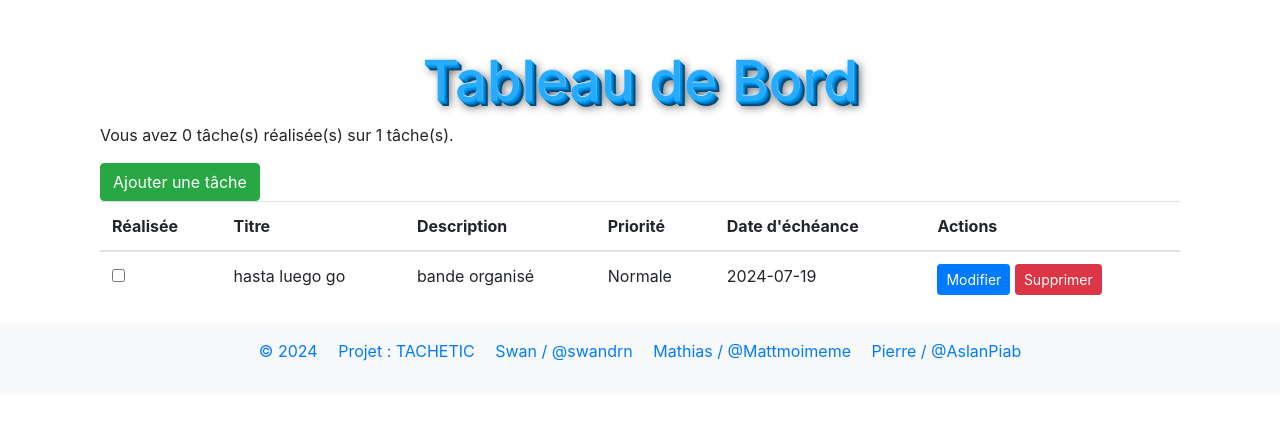
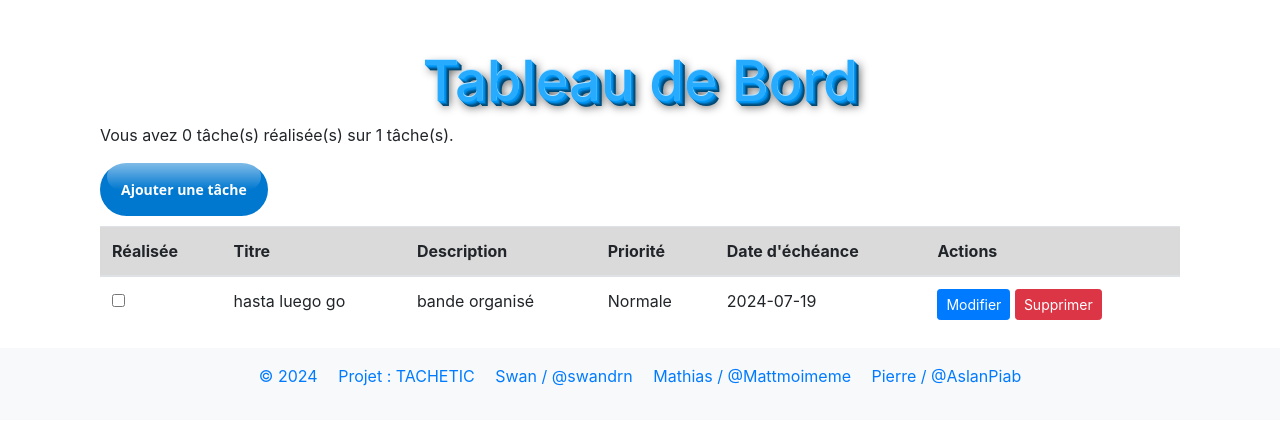
Before and after one commit to swandrn/gestion-de-taches, a PHP site: page / in a window 1280 px wide. Shown: the part 96-521 px from the top of the page. Run offline with PHP 8.4, Linux system fonts and the light colour scheme; a user stored in the database is signed in; data comes from the database, SQL or seed files in the repository; some libraries are stand-ins or nearby versions.

Commit message:
bouton ajouter tache

```diff
--- a/Views/dashboard.php
+++ b/Views/dashboard.php
@@ -3,10 +3,10 @@
 
     <h2 class="text-center">Tableau de Bord</h2>
     <p>Vous avez <span id="completedCount">0</span> tâche(s) réalisée(s) sur <span id="totalCount"><?php echo count($tasks); ?></span> tâche(s).</p>
-    <a href="index.php?action=add_task" class="btn btn-success">Ajouter une tâche</a>
+    <a href="index.php?action=add_task" class="btn btn-success" id ="btnAjout">Ajouter une tâche</a>
     <table class="table">
         <thead>
-            <tr>
+            <tr class="table-active">
                 <th scope="col">Réalisée</th>
                 <th scope="col">Titre</th>
                 <th scope="col">Description</th>
--- a/style.css
+++ b/style.css
@@ -55,3 +55,55 @@
   footer {
     text-align: center;
   }
+
+
+#btnAjout {
+  background-color: #0078d0;
+  border: 0;
+  border-radius: 56px;
+  color: #fff;
+  cursor: pointer;
+  display: inline-block;
+  font-family: system-ui,-apple-system,system-ui,"Segoe UI",Roboto,Ubuntu,"Helvetica Neue",sans-serif;
+  font-size: 14px;
+  font-weight: 600;
+  outline: 0;
+  padding: 16px 21px;
+  position: relative;
+  text-align: center;
+  text-decoration: none;
+  transition: all .3s;
+  user-select: none;
+  -webkit-user-select: none;
+  touch-action: manipulation;
+  margin-bottom: 10px;
+}
+
+#btnAjout:before {
+  background-color: initial;
+  background-image: linear-gradient(#fff 0, rgba(255, 255, 255, 0) 100%);
+  border-radius: 125px;
+  content: "";
+  height: 50%;
+  left: 4%;
+  opacity: .5;
+  position: absolute;
+  top: 0;
+  transition: all .3s;
+  width: 92%;
+}
+
+#btnAjout:hover {
+  box-shadow: rgba(255, 255, 255, .2) 0 3px 15px inset, rgba(0, 0, 0, .1) 0 3px 5px, rgba(0, 0, 0, .1) 0 10px 13px;
+  transform: scale(1.05);
+}
+
+.table {
+
+}
+
+@media (min-width: 768px) {
+  .button-71 {
+    padding: 16px 48px;
+  }
+}
```
